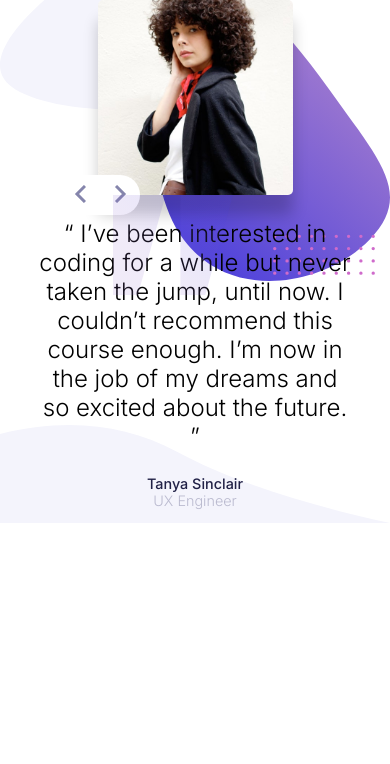
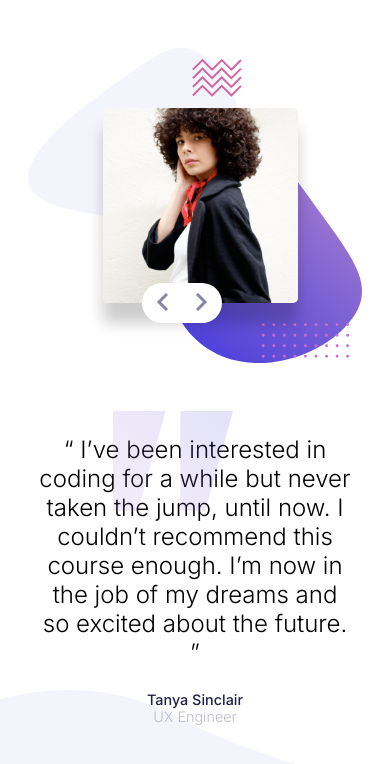
Before and after one commit to devferx/Coding-Bootcamp-Testimonials-Slider, a plain HTML site: page index.html in a window 390 px wide. Drawn offline with Linux system fonts and the light colour scheme.

Commit message:
responsive design done

```diff
--- a/index.html
+++ b/index.html
@@ -22,25 +22,25 @@
         <img class="quote-logo-img" src="./images/pattern-quotes.svg" alt="" />
         <div id="animation-text">
           <p class="quote">
-            “ I’ve been interested in coding for a while but never taken the jump,
-            until now. I couldn’t recommend this course enough. I’m now in the job
-            of my dreams and so excited about the future. ”
+            “ I’ve been interested in coding for a while but never taken the
+            jump, until now. I couldn’t recommend this course enough. I’m now in
+            the job of my dreams and so excited about the future. ”
           </p>
           <p class="name-desc">
-            <span class="bold">Tanya Sinclair</span> <span id="role">UX Engineer</span>
+            <span class="bold">Tanya Sinclair</span>
+            <span id="role">UX Engineer</span>
           </p>
         </div>
       </div>
       <div class="image-container">
-        <img class="bg-img" src="./images/pattern-bg.svg" alt="bg" />
         <div class="photo-cotainer">
           <img class="photo" src="./images/image-tanya.jpg" alt="Tanya" />
           <div class="buttons">
             <button class="btn">
-              <img class="btn-img" src="./images/icon-prev.svg" alt="prev">
+              <img class="btn-img" src="./images/icon-prev.svg" alt="prev" />
             </button>
             <button class="btn">
-              <img class="btn-img" src="./images/icon-next.svg" alt="next">
+              <img class="btn-img" src="./images/icon-next.svg" alt="next" />
             </button>
           </div>
         </div>
--- a/static/css/styles.css
+++ b/static/css/styles.css
@@ -10,7 +10,7 @@ body {
   font-size: 2em;
   background-image: url(../../images/pattern-curve.svg);
   background-repeat: no-repeat;
-  background-position:bottom left;
+  background-position: bottom left;
 }
 
 .main {
@@ -21,63 +21,98 @@ body {
   align-items: center;
 }
 
-.description{
+.description {
   width: 45%;
-  margin-right: -2.8em;
+  margin-right: -5.5em;
   position: relative;
   z-index: 10;
   will-change: opacity, transform;
 }
 
-.quote-logo-img{
+.quote-logo-img {
   position: absolute;
   top: -1em;
   left: 3.1em;
 }
 
-.text-animate-active{
-  animation: text-trans 1s;
+.name-desc {
+  font-size: 0.6em;
+  color: var(--grayishBlue);
 }
 
-.name-desc{
-  font-size: .6em;
-  color:var(--grayishBlue);
-}
-
-.bold{
+.bold {
   color: var(--darkBlue);
   font-weight: 500;
 }
 
-.image-container{
-  position: relative;
-  width: 50%;
+.image-container {
+  width: 40%;
+  background-image: url(../../images/pattern-bg.svg);
+  background-size: contain;
+  background-position: center;
+  background-repeat: no-repeat;
   display: flex;
   align-items: center;
   justify-content: center;
-  z-index: 1;
+  padding: 2em;
 }
 
-.bg-img{
-  position: absolute;
-  z-index: -1;
-  width: 100%;
-}
-
-.photo-cotainer{
+.photo-cotainer {
   display: flex;
   justify-content: center;
   align-items: center;
   position: relative;
 }
 
-.photo{
+.photo {
   width: 80%;
   border-radius: 5px;
   box-shadow: 0px 20px 15px rgba(0, 0, 0, 0.2);
   will-change: opacity, transform;
 }
 
+.buttons {
+  display: flex;
+  height: 40px;
+  position: absolute;
+  bottom: -20px;
+  left: 2.5em;
+}
+
+.btn {
+  display: block;
+  margin: 0;
+  border: 0;
+  width: 40px;
+  outline: none;
+  cursor: pointer;
+  background-color: white;
+}
+
+.btn-img {
+  transition: ease 450ms;
+  will-change: transform;
+}
+
+.btn:hover .btn-img {
+  transform: scale(1.2);
+}
+
+.btn:first-child {
+  border-top-left-radius: 50%;
+  border-bottom-left-radius: 50%;
+}
+
+.btn:last-child {
+  border-top-right-radius: 50%;
+  border-bottom-right-radius: 50%;
+}
+
+/* animaciones */
+
+.text-animate-active {
+  animation: text-trans 1s;
+}
 
 .photo-animate {
   animation: photo-trans 1s;
@@ -87,49 +122,14 @@ body {
   animation: fade 1s;
 }
 
-.hidden{
+/* estado */
+
+.hidden {
   visibility: hidden;
 }
 
-.buttons{
-  display: flex;
-  height: 40px;
-  position: absolute;
-  bottom: -20px;
-  left: 2.5em;
-}
-
-.btn{
-  display: block;
-  margin:0;
-  border: 0;
-  width: 40px;
-  outline: none;
-  cursor: pointer;
-  background-color: white;
-}
-
-.btn-img{
-  transition: ease 450ms;
-  will-change: transform;
-}
-
-.btn:hover .btn-img{
-  transform: scale(1.2);
-}
-
-.btn:first-child{
-  border-top-left-radius: 50%;
-  border-bottom-left-radius: 50%;
-}
-
-.btn:last-child{
-  border-top-right-radius: 50%;
-  border-bottom-right-radius: 50%;
-}
-
 @keyframes photo-trans {
-  0%{
+  0% {
     transform: translateY(0);
     opacity: 1;
   }
@@ -142,7 +142,7 @@ body {
 }
 
 @keyframes fade {
-  0%{
+  0% {
     opacity: 0;
   }
 
@@ -151,8 +151,8 @@ body {
   }
 }
 
-@keyframes text-trans{
-  0%{
+@keyframes text-trans {
+  0% {
     transform: translateX(0);
     opacity: 1;
   }
@@ -164,24 +164,27 @@ body {
 }
 
 @media screen and (max-width: 425px) {
-  body{
+  body {
     font-size: 1.5em;
     background-size: contain;
   }
 
-  .main{
+  .main {
     height: auto;
+    width: 100%;
     flex-direction: column-reverse;
-    justify-content: flex-start;
+    align-items: center;
+    justify-content: space-around;
   }
 
-  .description{
+  .description {
     width: 80%;
     margin: 0;
+    margin-bottom: 2em;
     text-align: center;
   }
 
-  .quote-logo-img{
+  .quote-logo-img {
     top: 0;
   }
 
@@ -189,11 +192,25 @@ body {
     display: block;
   }
 
-  .image-container{
+  .image-container {
     width: 100%;
+    height: 35vh;
+    padding: 10px;
+    padding-right: 0;
+    margin: 2em 0;
   }
 
-  .photo{
+  .photo {
     width: 50%;
   }
+
+  .buttons{
+    left: 35%;
+  }
 }
+
+@media screen and (max-width: 1024px) and (min-width:425px) {
+  body {
+    font-size: 1.5em;
+  }
+}
```
